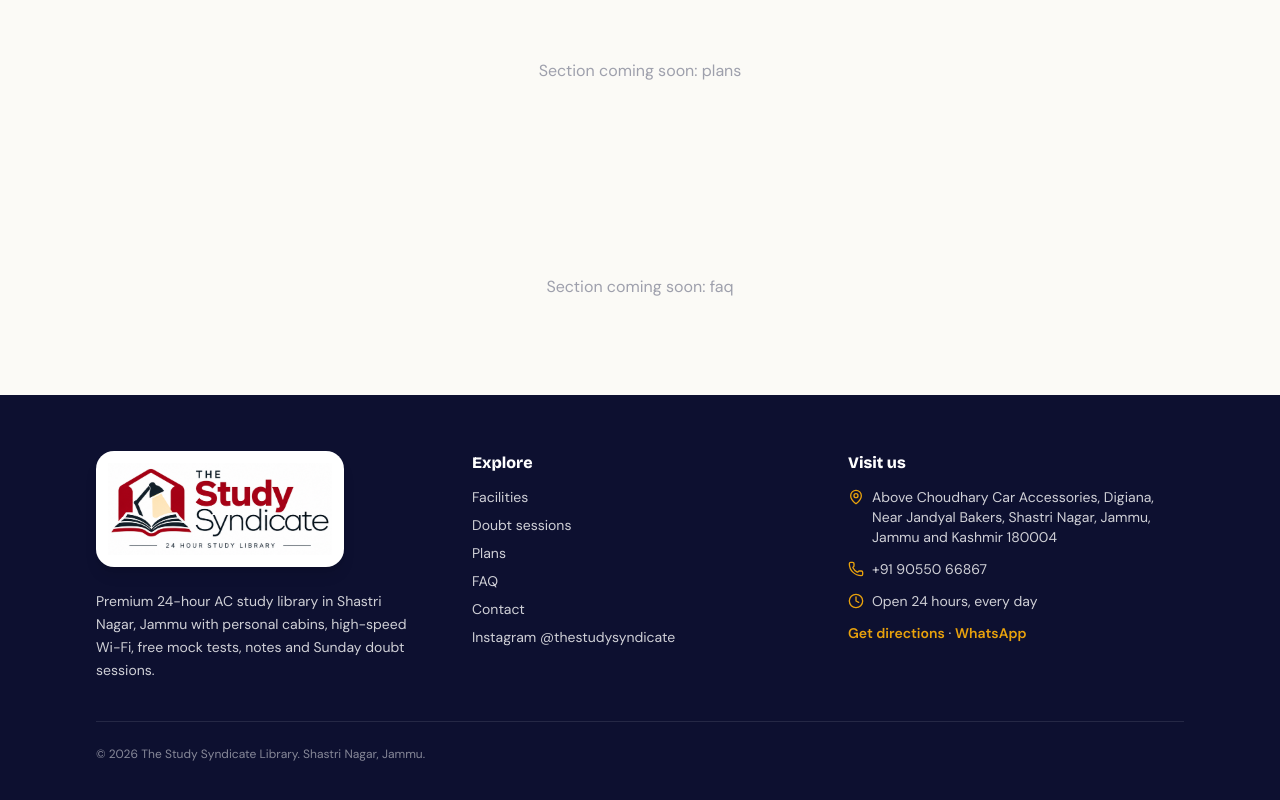
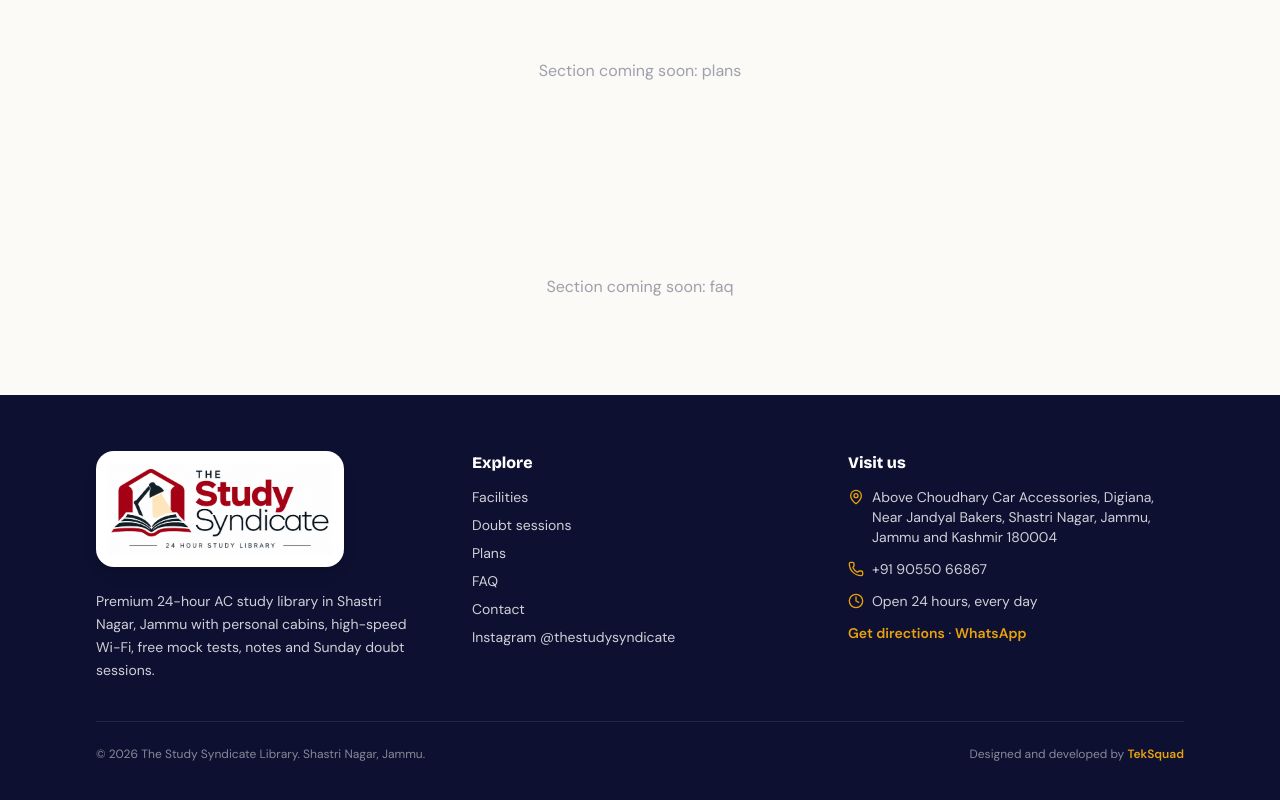
Before and after one commit to bhavinthakur29/study-syndicate-website, a Next.js app: page / in a window 1280 px wide. Shown: the part 2248-3048 px from the top of the page. Built offline with nearby package versions, Linux system fonts and the light colour scheme; no server answers.

Commit message:
feat: add social share image and Teksquad credits

```diff
--- a/src/app/layout.tsx
+++ b/src/app/layout.tsx
@@ -36,6 +36,8 @@
     url: "/",
   },
   robots: { index: true, follow: true },
+  authors: [{ name: "TekSquad" }],
+  creator: "TekSquad",
 };
 
 export const viewport: Viewport = {
--- a/src/components/layout/footer.tsx
+++ b/src/components/layout/footer.tsx
@@ -100,9 +100,28 @@
           </address>
         </div>
 
-        <p className="mt-10 border-t border-white/10 pt-6 text-xs text-white/50">
-          © {new Date().getFullYear()} {site.name}. Shastri Nagar, Jammu.
-        </p>
+        <div className="mt-10 flex flex-col gap-2 border-t border-white/10 pt-6 text-xs text-white/50 sm:flex-row sm:items-center sm:justify-between">
+          <p>
+            © {new Date().getFullYear()} {site.name}. Shastri Nagar, Jammu.
+          </p>
+          <p>
+            Designed and developed by{" "}
+            {site.credit.url ? (
+              <a
+                href={site.credit.url}
+                target="_blank"
+                rel="noopener"
+                className="font-semibold text-gold hover:underline"
+              >
+                {site.credit.name}
+              </a>
+            ) : (
+              <span className="font-semibold text-gold">
+                {site.credit.name}
+              </span>
+            )}
+          </p>
+        </div>
       </Container>
     </footer>
   );
--- a/src/content/site.ts
+++ b/src/content/site.ts
@@ -20,6 +20,10 @@
   hours: "Open 24 hours, every day",
   mapsUrl:
     "https://www.google.com/maps/search/?api=1&query=The+Study+Syndicate+Library+Shastri+Nagar+Jammu",
+  credit: {
+    name: "TekSquad",
+    url: "https://teksquad.tech/",
+  },
 } as const;
 
 export const navLinks = [
```
